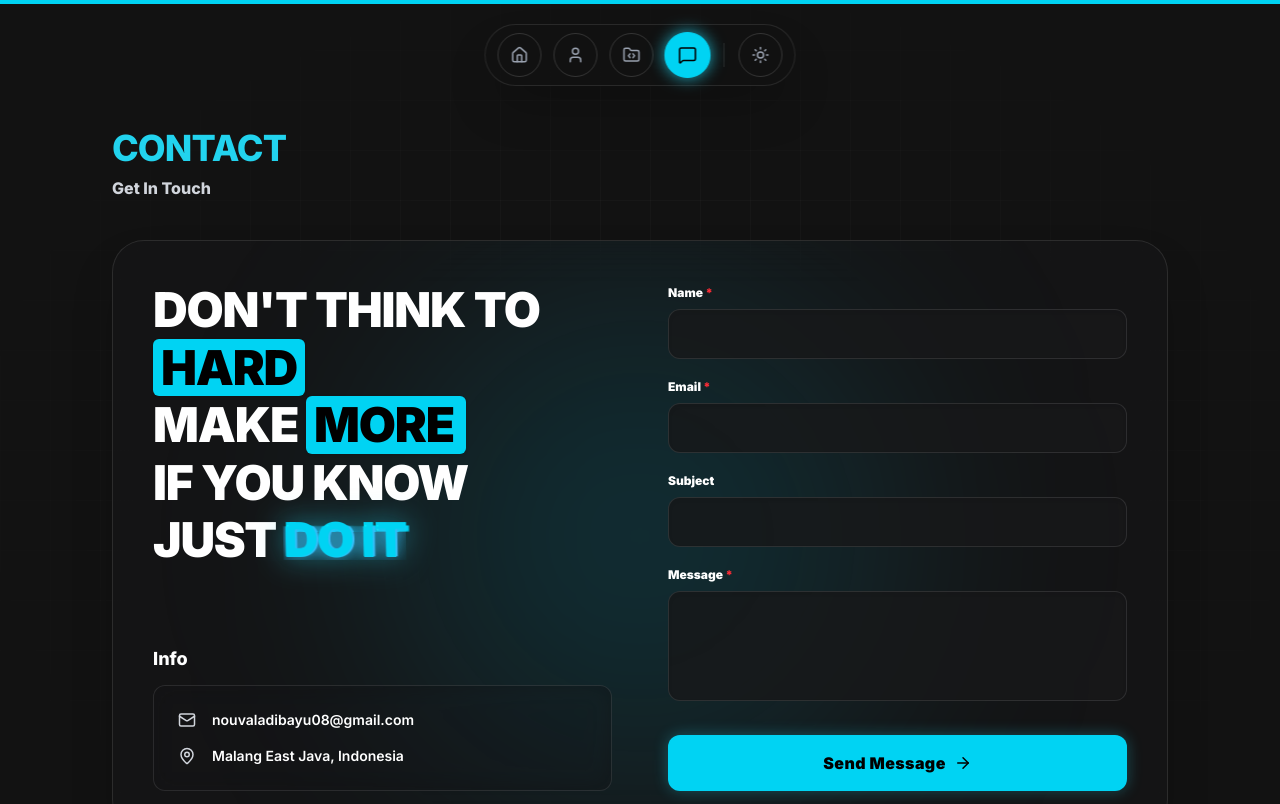
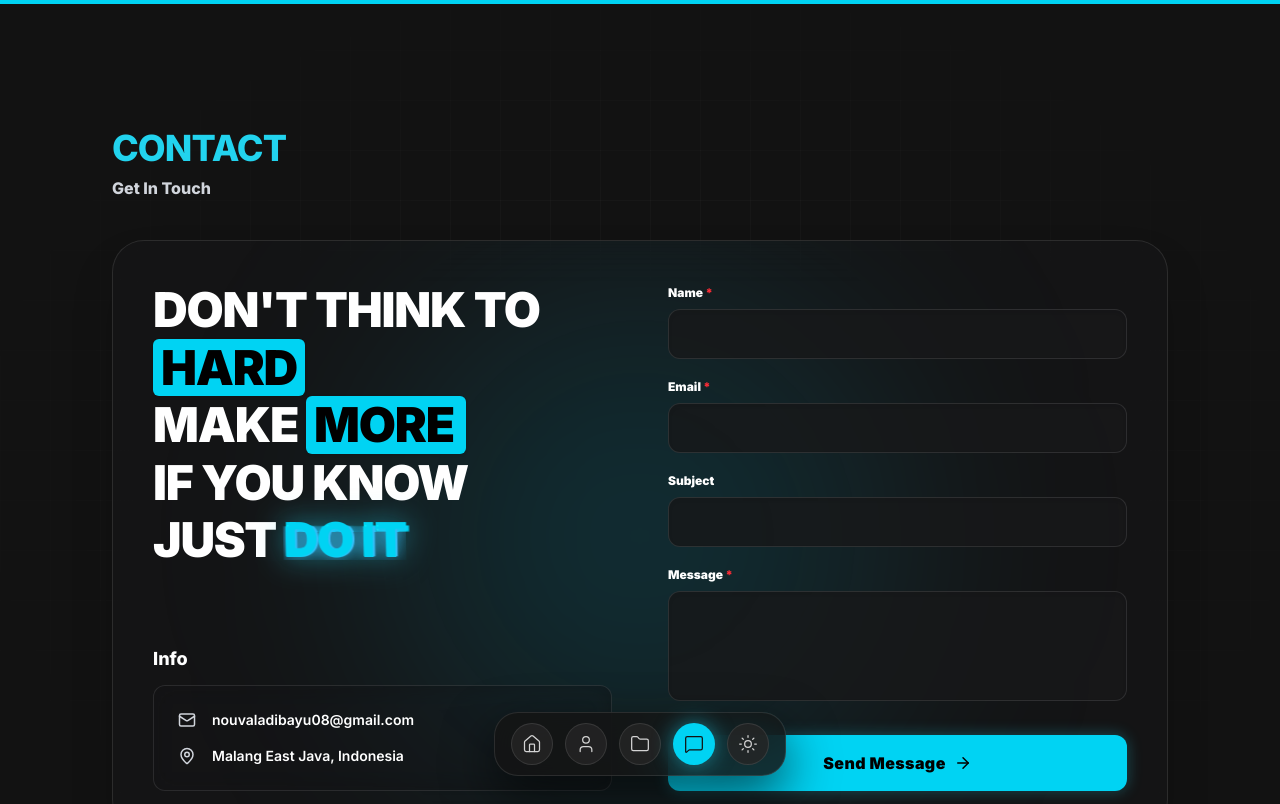
Before and after one commit to nopalbayview/Portfolio-React, a React (Vite) app: page /contact in a window 1280 px wide. Shown: the top 804 px of the page. Built offline with nearby package versions, Linux system fonts and the light colour scheme.

Commit message:
feat: redesign footer.

```diff
--- a/src/components/Footer.jsx
+++ b/src/components/Footer.jsx
@@ -121,7 +121,7 @@ export default function Footer() {
             BAHAGIAN BAWAH: Teks Raksasa & Motivasi
         ========================================= */}
         {/* flex-1 akan membuat kotak ini membesar mengisi seluruh sisa layar ke bawah */}
-        <div className="flex-1 flex flex-col justify-center items-center text-center py-16">
+        <div className="flex-1 flex flex-col justify-center items-center text-center py-16 pb-28">
 
           <h1 className="text-6xl md:text-8xl lg:text-[130px] leading-none font-bold uppercase tracking-widest font-sans text-[#121212] dark:text-white mb-6">
             NOPALBAY
--- a/src/components/Navbar.jsx
+++ b/src/components/Navbar.jsx
@@ -1,28 +1,137 @@
-import React, { useState, useEffect } from 'react';
+import React, { useState, useEffect, useRef } from 'react';
 import { Link, useLocation } from 'react-router-dom';
-import { Home, User, FolderCode, MessageSquare, Sun, Moon, Menu, X } from 'lucide-react';
-// 1. IMPORT FRAMER MOTION
-import { motion, useScroll, useSpring } from 'framer-motion';
+import {
+  Home,
+  User,
+  Folder,
+  MessageSquare,
+  Sun,
+  Moon,
+} from 'lucide-react';
+import {
+  motion,
+  useMotionValue,
+  useSpring,
+  useTransform,
+  useScroll,
+  AnimatePresence,
+} from 'framer-motion';
 
+// ============================================================================
+// KOMPONEN ITEM DOCK (DOCK ICON)
+// ============================================================================
+function DockItem({ mouseX, item, isActive }) {
+  const ref = useRef(null);
+  const [isHovered, setIsHovered] = useState(false);
+
+  // 1. Menghitung jarak horizontal mouseX ke titik tengah tombol ikon ini
+  const distance = useTransform(mouseX, (val) => {
+    const bounds = ref.current?.getBoundingClientRect() ?? { x: 0, width: 0 };
+    return val - bounds.x - bounds.width / 2;
+  });
+
+  // 2. Magnification Transform:
+  const widthSync = useTransform(distance, [-150, 0, 150], [42, 72, 42]);
+  const width = useSpring(widthSync, { mass: 0.1, stiffness: 150, damping: 12 });
+
+  const heightSync = useTransform(distance, [-150, 0, 150], [42, 72, 42]);
+  const height = useSpring(heightSync, { mass: 0.1, stiffness: 150, damping: 12 });
+
+  // 3. Ukuran ikon SVG di dalamnya ikut membesar proporsional
+  const iconSizeSync = useTransform(distance, [-150, 0, 150], [20, 36, 20]);
+  const iconSize = useSpring(iconSizeSync, { mass: 0.1, stiffness: 150, damping: 12 });
+
+  const Icon = item.icon;
+
+  const handleClick = (e) => {
+    if (item.onClick) {
+      item.onClick(e);
+    } else if (item.path === '/' && window.location.pathname === '/') {
+      window.scrollTo({ top: 0, behavior: 'smooth' });
+    }
+  };
+
+  const buttonContent = (
+    <motion.div
+      ref={ref}
+      style={{ width, height }}
+      onMouseEnter={() => setIsHovered(true)}
+      onMouseLeave={() => setIsHovered(false)}
+      whileTap={{ scale: 0.9 }}
+      // Perubahan di sini: Mengembalikan gaya aktif persis seperti desain aslimu (Solid Cyan)
+      className={`relative flex items-center justify-center rounded-full transition-colors duration-200 cursor-pointer select-none ${
+        isActive
+          ? 'bg-cyan-400 text-[#121212] shadow-[0_0_20px_rgba(34,211,238,0.5)]'
+          : 'bg-neutral-100 dark:bg-neutral-800/80 hover:bg-neutral-200 dark:hover:bg-neutral-700/80 text-neutral-600 dark:text-neutral-300 hover:text-black dark:hover:text-white border border-neutral-300/60 dark:border-white/10'
+      }`}
+    >
+      {/* Tooltip Popup di atas ikon saat di-hover */}
+      <AnimatePresence>
+        {isHovered && (
+          <motion.div
+            initial={{ opacity: 0, y: 10, x: '-50%' }}
+            animate={{ opacity: 1, y: 0, x: '-50%' }}
+            exit={{ opacity: 0, y: 5, x: '-50%' }}
+            transition={{ duration: 0.15 }}
+            // 1. Ubah bg-neutral-900/95 menjadi /60 atau /70
+            // 2. Tambahkan backdrop-blur-md untuk efek kaca buram
+            className="absolute -top-12 left-1/2 px-3 py-1.5 rounded-md bg-neutral-900/60 dark:bg-neutral-900/60 backdrop-blur-md text-white text-xs font-bold border border-neutral-700/50 shadow-xl whitespace-nowrap pointer-events-none z-50 font-sans tracking-wide"
+          >
+            {item.label}
+          </motion.div>
+        )}
+      </AnimatePresence>
+
+      {/* Ikon di dalam lingkaran (diubah ke strokeWidth 1.5 agar lebih tajam dan elegan) */}
+      <motion.div
+        style={{ width: iconSize, height: iconSize }}
+        className="flex items-center justify-center pointer-events-none"
+      >
+        <Icon className="w-full h-full" strokeWidth={1.5} />
+      </motion.div>
+    </motion.div>
+  );
+
+  if (item.path) {
+    return (
+      <Link
+        to={item.path}
+        onClick={handleClick}
+        className="focus:outline-none flex items-center justify-center"
+      >
+        {buttonContent}
+      </Link>
+    );
+  }
+
+  return (
+    <button
+      onClick={handleClick}
+      type="button"
+      className="focus:outline-none flex items-center justify-center bg-transparent border-none p-0 cursor-pointer"
+    >
+      {buttonContent}
+    </button>
+  );
+}
+
+// ============================================================================
+// KOMPONEN UTAMA NAVBAR (FLOATING DOCK)
+// ============================================================================
 export default function Navbar() {
   const location = useLocation();
 
-  // 2. LOGIKA SCROLL PROGRESS BAR
   const { scrollYProgress } = useScroll();
   const scaleX = useSpring(scrollYProgress, {
     stiffness: 100,
     damping: 30,
-    restDelta: 0.001
+    restDelta: 0.001,
   });
 
-  // STATE & LOGIKA THEME LIGHT / DARK
   const [isDark, setIsDark] = useState(() => {
     const savedTheme = localStorage.getItem('theme');
     return savedTheme ? savedTheme === 'dark' : true;
   });
-
-  // STATE UNTUK MOBILE HAMBURGER MENU
-  const [isOpen, setIsOpen] = useState(false);
 
   useEffect(() => {
     const root = document.documentElement;
@@ -36,128 +145,74 @@ export default function Navbar() {
   }, [isDark]);
 
   const toggleTheme = () => setIsDark(!isDark);
+  const mouseX = useMotionValue(Infinity);
 
-  // DAFTAR MENU NAVIGASI
+  // Dikembalikan ke formasi 5 Ikon sesuai desain aslimu
   const navItems = [
-    { id: 'home', icon: Home, label: 'Home', path: '/' },
-    { id: 'about', icon: User, label: 'About', path: '/about' },
-    { id: 'projects', icon: FolderCode, label: 'Projects', path: '/projects' },
-    { id: 'contact', icon: MessageSquare, label: 'Contact', path: '/contact' },
+    {
+      id: 'home',
+      label: 'Home',
+      icon: Home,
+      path: '/',
+    },
+    {
+      id: 'about',
+      label: 'About',
+      icon: User,
+      path: '/about',
+    },
+    {
+      id: 'projects',
+      label: 'Projects',
+      icon: Folder,
+      path: '/projects',
+    },
+    {
+      id: 'contact',
+      label: 'Contact',
+      icon: MessageSquare,
+      path: '/contact',
+    },
+    {
+      id: 'theme',
+      label: isDark ? 'Light Mode' : 'Dark Mode',
+      icon: isDark ? Sun : Moon,
+      onClick: toggleTheme,
+    },
   ];
-
-  // HANDLER SAAT LINK DIKLIK
-  const handleNavClick = () => {
-    window.scrollTo({ top: 0, behavior: 'smooth' });
-    setIsOpen(false);
-  };
 
   return (
     <>
-      {/* =========================================
-          LOADING BAR SCROLL INDICATOR
-      ========================================= */}
       <motion.div
-        className="fixed top-0 left-0 right-0 h-1 bg-cyan-400 z-[9999] origin-left transform-gpu rounded-none"
+        className="fixed top-0 left-0 right-0 h-1 bg-cyan-400 z-[9999] origin-left transform-gpu"
         style={{ scaleX }}
       />
 
-      <header className="fixed top-4 md:top-6 left-1/2 -translate-x-1/2 z-[100] flex flex-col items-center w-full max-w-fit px-4 md:px-0">
-
-        {/* =========================================
-            A. DESKTOP NAV
-        ========================================= */}
-        <nav className="hidden md:flex items-center gap-3 bg-white/30 dark:bg-[#121212]/40 backdrop-blur-xl px-3 py-2 rounded-full border border-[#121212]/10 dark:border-white/10 shadow-2xl transition-all duration-300">
-
+      <header className="fixed bottom-6 left-1/2 -translate-x-1/2 z-50 flex items-center justify-center max-w-fit pointer-events-auto">
+        <motion.nav
+          onMouseMove={(e) => mouseX.set(e.clientX)}
+          onMouseLeave={() => mouseX.set(Infinity)}
+          className="relative flex items-center gap-2.5 sm:gap-3 px-3 sm:px-4 py-2 sm:py-2.5 rounded-2xl md:rounded-3xl bg-white/75 dark:bg-[#141414]/85 backdrop-blur-xl border border-neutral-200/80 dark:border-white/10 shadow-[0_20px_50px_rgba(0,0,0,0.15)] dark:shadow-[0_20px_50px_rgba(0,0,0,0.6)] transition-colors duration-300 overflow-visible"
+        >
           {navItems.map((item) => {
-            const Icon = item.icon;
-            const isActive = location.pathname === item.path;
+            const isPathActive = item.path && (
+              item.path === '/'
+                ? location.pathname === '/' && (!location.hash || location.hash === '#hero')
+                : (item.path.includes('#')
+                    ? location.pathname === item.path.split('#')[0] && location.hash === `#${item.path.split('#')[1]}`
+                    : location.pathname === item.path)
+            );
 
             return (
-              <Link
+              <DockItem
                 key={item.id}
-                to={item.path}
-                onClick={handleNavClick}
-                className={`relative group w-11 h-11 rounded-full flex items-center justify-center transition-all duration-300 ease-out origin-center ${
-                  isActive
-                    ? 'bg-cyan-400 text-black shadow-[0_0_15px_rgba(34,211,238,0.8)] scale-105 border border-cyan-400'
-                    : 'border border-[#121212]/15 dark:border-white/15 text-[#121212]/60 dark:text-gray-400 hover:text-cyan-400 dark:hover:text-cyan-400 hover:border-cyan-400/80 dark:hover:border-cyan-400/80 hover:bg-cyan-400/10 hover:scale-110 hover:drop-shadow-[0_0_10px_rgba(34,211,238,0.5)]'
-                } active:scale-95`}
-              >
-                <Icon size={18} className="transition-transform duration-300 ease-out group-hover:scale-110" />
-                <span className="absolute -bottom-10 left-1/2 -translate-x-1/2 bg-white dark:bg-[#181818] text-[#121212] dark:text-white text-[11px] font-mono py-1 px-2.5 rounded-md border border-[#121212]/10 dark:border-white/10 shadow-xl opacity-0 translate-y-1 pointer-events-none group-hover:opacity-100 group-hover:translate-y-0 transition-all duration-200 whitespace-nowrap">
-                  {item.label}
-                </span>
-              </Link>
+                mouseX={mouseX}
+                item={item}
+                isActive={Boolean(isPathActive)}
+              />
             );
           })}
-
-          <div className="w-[1px] h-6 bg-[#121212]/10 dark:bg-white/10 mx-0.5 transition-colors duration-300" />
-
-          <button
-            onClick={toggleTheme}
-            className="relative group w-11 h-11 rounded-full border border-[#121212]/15 dark:border-white/15 text-[#121212]/60 dark:text-gray-400 hover:text-amber-500 dark:hover:text-amber-300 hover:border-amber-500 dark:hover:border-amber-300/80 hover:bg-amber-300/10 hover:scale-110 hover:drop-shadow-[0_0_10px_rgba(252,211,77,0.5)] flex items-center justify-center transition-all duration-300 ease-out origin-center active:scale-95"
-          >
-            {isDark ? (
-              <Sun size={18} className="transition-transform duration-500 ease-out group-hover:rotate-180" />
-            ) : (
-              <Moon size={18} className="transition-transform duration-500 ease-out group-hover:-rotate-12 text-amber-500" />
-            )}
-            <span className="absolute -bottom-10 left-1/2 -translate-x-1/2 bg-white dark:bg-[#181818] text-[#121212] dark:text-white text-[11px] font-mono py-1 px-2.5 rounded-md border border-[#121212]/10 dark:border-white/10 shadow-xl opacity-0 translate-y-1 pointer-events-none group-hover:opacity-100 group-hover:translate-y-0 transition-all duration-200 whitespace-nowrap">
-              {isDark ? 'Light Mode' : 'Dark Mode'}
-            </span>
-          </button>
-        </nav>
-
-        {/* =========================================
-            B. MOBILE NAV
-        ========================================= */}
-        <nav className="flex md:hidden items-center justify-center gap-4 w-fit bg-white/30 dark:bg-[#161618]/40 backdrop-blur-xl px-5 py-2.5 rounded-full border border-[#121212]/10 dark:border-white/10 shadow-2xl transition-colors duration-300">
-          <button
-            onClick={() => setIsOpen(!isOpen)}
-            className="text-[#121212] dark:text-white hover:text-cyan-400 dark:hover:text-cyan-400 transition-colors active:scale-90"
-          >
-            {isOpen ? <X size={20} /> : <Menu size={20} />}
-          </button>
-          <div className="w-[1px] h-5 bg-[#121212]/20 dark:bg-white/20" />
-          <button
-            onClick={toggleTheme}
-            className="text-[#121212]/60 dark:text-gray-400 hover:text-amber-500 dark:hover:text-amber-300 transition-colors active:scale-90"
-          >
-            {isDark ? <Sun size={18} /> : <Moon size={18} />}
-          </button>
-        </nav>
-
-        {/* =========================================
-            C. MOBILE DROPDOWN MENU
-        ========================================= */}
-        <div
-          className={`md:hidden absolute top-full mt-4 w-[240px] bg-white/70 dark:bg-[#161618]/70 backdrop-blur-lg border border-[#121212]/10 dark:border-white/10 rounded-2xl shadow-2xl overflow-hidden flex flex-col transition-all duration-300 ease-out origin-top ${
-            isOpen ? 'scale-y-100 opacity-100 translate-y-0' : 'scale-y-95 opacity-0 -translate-y-4 pointer-events-none'
-          }`}
-        >
-          {navItems.map((item) => {
-            const Icon = item.icon;
-            const isActive = location.pathname === item.path;
-
-            return (
-              <Link
-                key={item.id}
-                to={item.path}
-                onClick={handleNavClick}
-                className={`flex items-center gap-5 px-6 py-4 transition-colors duration-300 border-b border-[#121212]/5 dark:border-white/5 last:border-b-0 ${
-                  isActive
-                    ? 'bg-cyan-50 dark:bg-[#122b2e] text-cyan-400 dark:text-cyan-400'
-                    : 'text-[#121212]/70 dark:text-gray-300 hover:bg-[#121212]/5 dark:hover:bg-white/5 hover:text-[#121212] dark:hover:text-white'
-                }`}
-              >
-                <Icon size={18} className={isActive ? "text-cyan-400 dark:text-cyan-400" : "text-[#121212]/50 dark:text-gray-400"} />
-                <span className="font-sans text-sm tracking-wide uppercase font-medium">
-                  {item.label}
-                </span>
-              </Link>
-            );
-          })}
-        </div>
+        </motion.nav>
       </header>
     </>
   );
```
Also changed, not shown: 1 other file (tests, documents, lock files or other folders).
